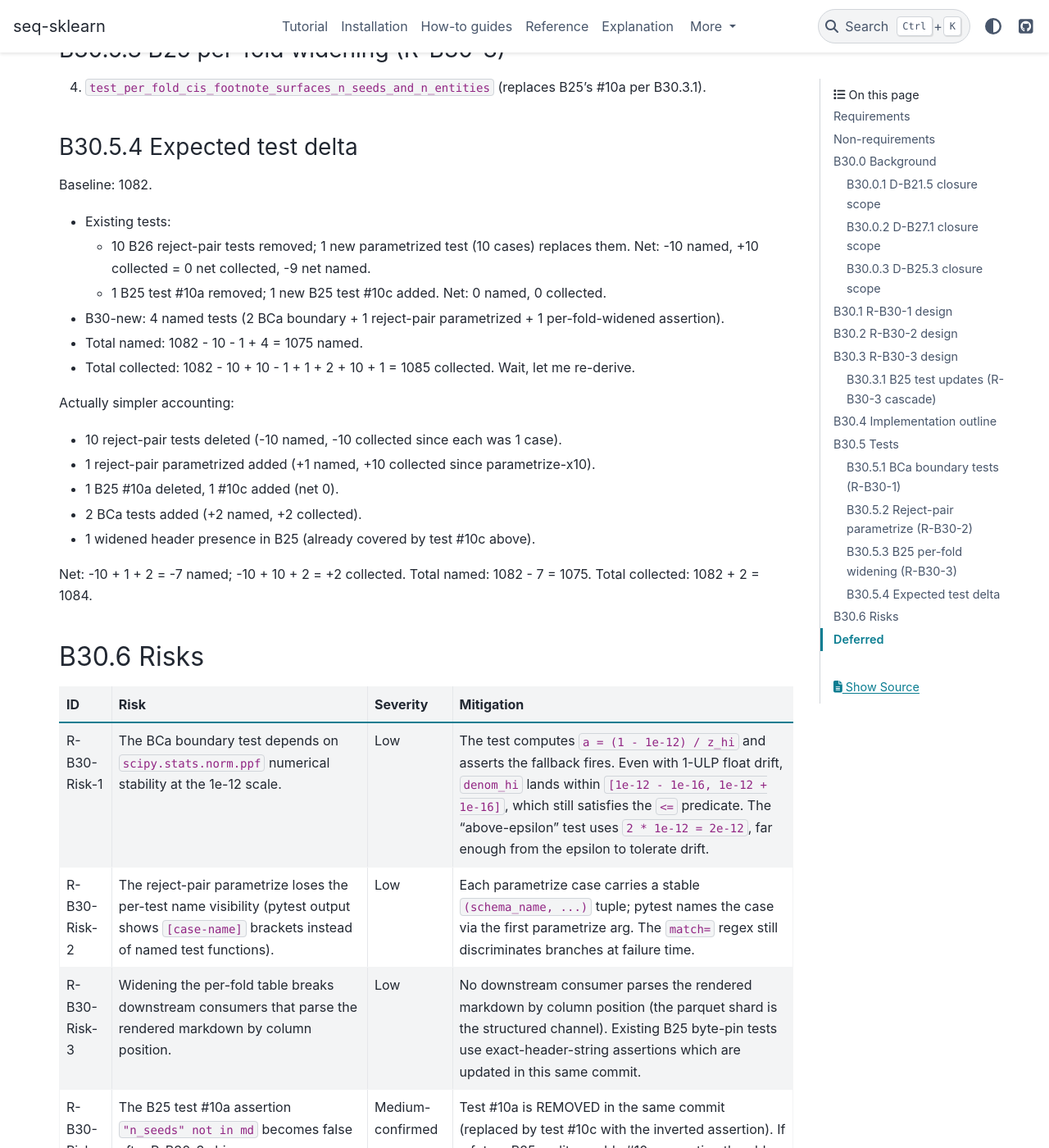
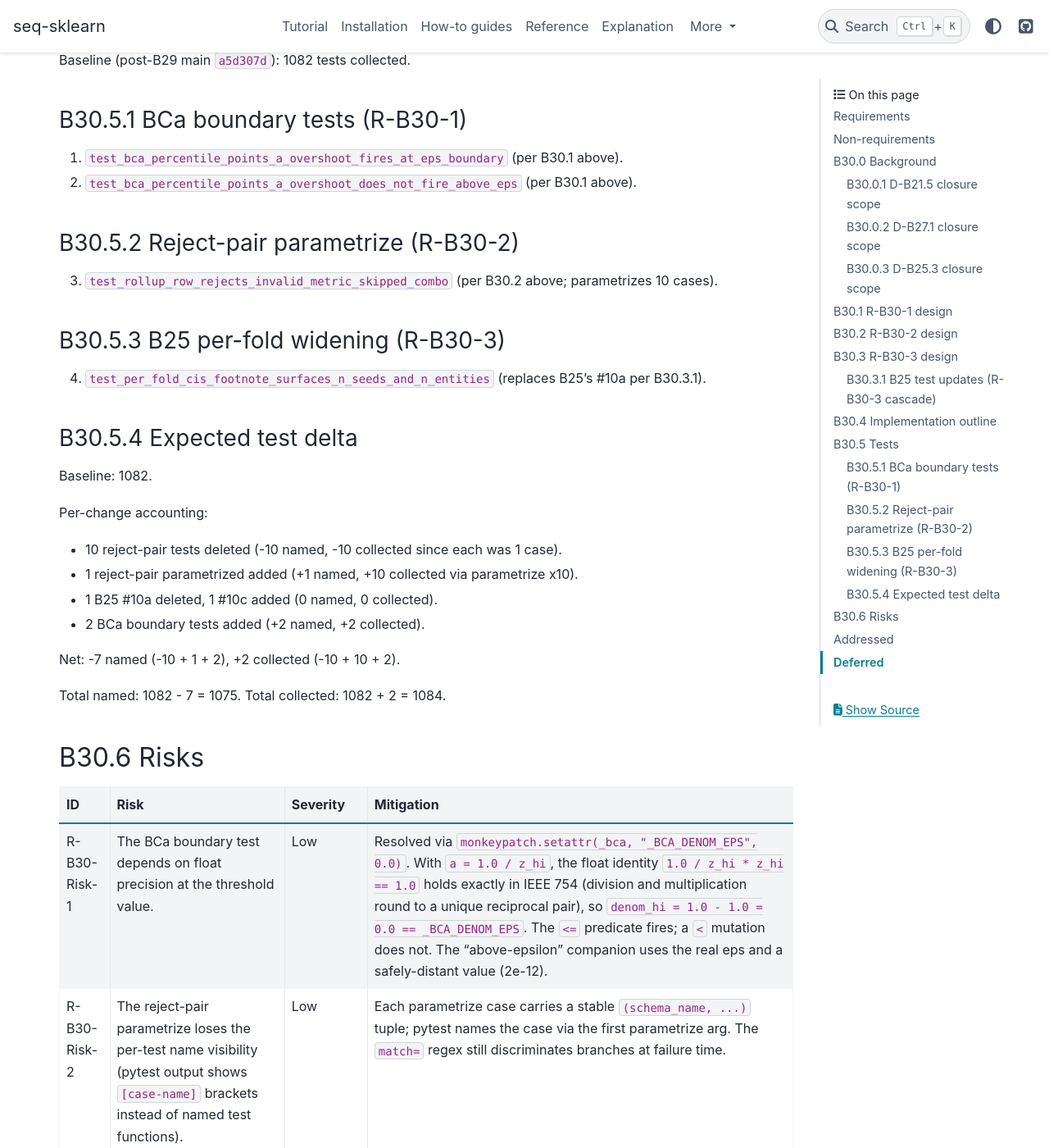
Before and after one commit to switch527/seq-sklearn, a Sphinx documentation site: the page built from docs/benchmark_suite_design_b30_delta.md, in a window 1280 px wide and 1400 px high, scrolled down 4337 px. Shown: the whole window at 82% size. Built offline with Sphinx 7.4.7 and the PyData theme 0.15.4, drawn with Linux system fonts in a browser that asks for light colours; pages that are not in the unit, such as notebooks, are missing from menus; some of the changed text lies outside the part shown.

Commit message:
docs(B30): close R1 design swarm CRITICAL + IMPs
R1 design swarm consensus on commit 9a7ce4b (1C/6I/5N).
Closures:
- qa-R1-C1: BCa boundary test rewritten with
  monkeypatch.setattr(_bca, "_BCA_DENOM_EPS", 0.0) and
  a = 1.0/z_hi so denom_hi == 0.0 exactly. Discriminates
  `<=` from `<` mutation.
- arch-R1-I1 + qa-R1-I1: B30.3.1 cascade extended to
  include tests #6 and #7 in B25 (both hard-pin 7-element
  cell lists that become 9-element after widening).
- qa-R1-I2: test #10 renamed _correct_eight_fields.
- arch-R1-I2 + qa-R1-I3 + style-R1-N1: B30.5.4 cleaned up
  with single per-change accounting.
- arch-R1-I3: Risk-1 prose updated for monkeypatch
  approach (IEEE 754 identity).
- arch-R1-N1: line range corrected to :221-270.

Test count unchanged (4 named / 4 collected new).

Co-Authored-By: Claude Opus 4.7 (1M context) <noreply@anthropic.com>

````diff
--- a/docs/benchmark_suite_design_b30_delta.md
+++ b/docs/benchmark_suite_design_b30_delta.md
@@ -76,30 +76,41 @@ and `metric_mean`.
 
 In `tests/benchmarks/test_b21_bca_ci.py` (next to existing
 `_bca_percentile_points` tests at `:215-243`), add two
-boundary tests:
+boundary tests (qa-R1-C1 closure: monkeypatch
+`_BCA_DENOM_EPS` to 0.0 so the boundary lands at an
+EXACTLY-representable float, allowing `<=` vs `<` to
+discriminate):
 
 ```python
-def test_bca_percentile_points_a_overshoot_fires_at_eps_boundary() -> None:
-    """D-B21.5 closure: synthesize `a` so denom_hi lands at
-    exactly `_BCA_DENOM_EPS`. The `<=` predicate at
-    `benchmarks/metrics/bootstrap.py:97` must fire on
-    equality."""
+def test_bca_percentile_points_a_overshoot_fires_at_eps_boundary(
+    monkeypatch: pytest.MonkeyPatch,
+) -> None:
+    """D-B21.5 closure + qa-R1-C1: monkeypatch the eps to 0.0
+    and synthesize a so denom_hi lands at exactly 0.0. The
+    `<=` predicate at `benchmarks/metrics/bootstrap.py:97`
+    fires on equality; a `<` mutation would NOT fire and
+    fallback would be None. Float arithmetic guarantee:
+    1.0 / z_hi * z_hi == 1.0 exactly in IEEE 754 (the
+    division and multiplication round to a unique reciprocal
+    pair)."""
+    import benchmarks.metrics.bootstrap as _bca
+    monkeypatch.setattr(_bca, "_BCA_DENOM_EPS", 0.0)
     from scipy.stats import norm
     confidence = 0.95
     alpha = (1.0 - confidence) / 2.0
     z_hi = float(norm.ppf(1.0 - alpha))
-    # With p0=0.5, z0=0, so denom_hi = 1 - a*z_hi.
-    # Want denom_hi == _BCA_DENOM_EPS = 1e-12.
-    # Solve: a = (1 - 1e-12) / z_hi.
-    a = (1.0 - 1e-12) / z_hi
+    # With p0=0.5, z0=0: denom_hi = 1 - a*z_hi. Want
+    # denom_hi == 0.0. Solve: a = 1.0 / z_hi exactly.
+    a = 1.0 / z_hi
     _, _, fallback = _bca_percentile_points(p0=0.5, a=a, confidence=confidence)
     assert fallback == "a_overshoot"
 
 
 def test_bca_percentile_points_a_overshoot_does_not_fire_above_eps() -> None:
-    """Companion to the boundary test: a value that puts
-    denom_hi at 2 * _BCA_DENOM_EPS (just above the
-    threshold) must NOT fire the fallback."""
+    """Companion: with the real eps (1e-12), a value above
+    the threshold must NOT fire the fallback. Combined with
+    the boundary test above, the pair pins `<=` semantics at
+    exactly the threshold value."""
     from scipy.stats import norm
     confidence = 0.95
     alpha = (1.0 - confidence) / 2.0
@@ -110,9 +121,10 @@ def test_bca_percentile_points_a_overshoot_does_not_fire_above_eps() -> None:
 ```
 
 The two tests together pin the exact `<=` semantics: a `<`
-mutation would let the boundary test pass without raising
-(fallback would be None), and an off-by-one `<` flip
-would still pass the above-epsilon test.
+mutation would let the boundary test pass with `fallback=None`
+(since `denom_hi = 0.0` is NOT `< 0.0`), and the
+above-epsilon test continues to assert `fallback is None`
+under both `<` and `<=` operators.
 
 ## B30.2 R-B30-2 design
 
@@ -176,6 +188,15 @@ empty-list early return are unchanged.
   tests) update to include `n_seeds | n_entities` between
   `fold` and `metric_mean`. Same pattern across all 5
   renderers.
+- **Tests #6 and #7** (arch-R1-I1 + qa-R1-I1 closure: both
+  hard-pin the rendered fold row as a 7-element cell list
+  split on ` | `; insertion of n_seeds + n_entities cells
+  changes the list to 9 elements): updated to use the
+  `_fold_ci()` defaults (`n_seeds=2, n_entities=4`). Test
+  #6 expected list becomes
+  `["fake_binary", "0", "2", "4", "-", "-", "-", "bca", "-"]`;
+  test #7 expected list becomes
+  `["fake_binary", "0", "2", "4", "0.2150", "0.2000", "0.2300", "bca", "-"]`.
 - Test #10a
   (`test_per_fold_cis_footnote_does_not_surface_n_seeds_or_n_entities`)
   removed. The B25 design's deferral D-B25.3 explicitly
@@ -230,40 +253,71 @@ Baseline (post-B29 main `a5d307d`): 1082 tests collected.
 ### B30.5.4 Expected test delta
 
 Baseline: 1082.
-- Existing tests:
-  - 10 B26 reject-pair tests removed; 1 new parametrized
-    test (10 cases) replaces them. Net: -10 named, +10
-    collected = 0 net collected, -9 net named.
-  - 1 B25 test #10a removed; 1 new B25 test #10c added.
-    Net: 0 named, 0 collected.
-- B30-new: 4 named tests (2 BCa boundary + 1 reject-pair
-  parametrized + 1 per-fold-widened assertion).
-- Total named: 1082 - 10 - 1 + 4 = 1075 named.
-- Total collected: 1082 - 10 + 10 - 1 + 1 + 2 + 10 + 1 =
-  1085 collected. Wait, let me re-derive.
 
-Actually simpler accounting:
+Per-change accounting:
 - 10 reject-pair tests deleted (-10 named, -10 collected
   since each was 1 case).
 - 1 reject-pair parametrized added (+1 named, +10
-  collected since parametrize-x10).
-- 1 B25 #10a deleted, 1 #10c added (net 0).
-- 2 BCa tests added (+2 named, +2 collected).
-- 1 widened header presence in B25 (already covered by
-  test #10c above).
+  collected via parametrize x10).
+- 1 B25 #10a deleted, 1 #10c added (0 named, 0 collected).
+- 2 BCa boundary tests added (+2 named, +2 collected).
 
-Net: -10 + 1 + 2 = -7 named; -10 + 10 + 2 = +2 collected.
-Total named: 1082 - 7 = 1075. Total collected: 1082 + 2 =
-1084.
+Net: -7 named (-10 + 1 + 2), +2 collected (-10 + 10 + 2).
+
+Total named: 1082 - 7 = 1075.
+Total collected: 1082 + 2 = 1084.
 
 ## B30.6 Risks
 
 | ID | Risk | Severity | Mitigation |
 |---|---|---|---|
-| R-B30-Risk-1 | The BCa boundary test depends on `scipy.stats.norm.ppf` numerical stability at the 1e-12 scale. | Low | The test computes `a = (1 - 1e-12) / z_hi` and asserts the fallback fires. Even with 1-ULP float drift, `denom_hi` lands within `[1e-12 - 1e-16, 1e-12 + 1e-16]`, which still satisfies the `<=` predicate. The "above-epsilon" test uses `2 * 1e-12 = 2e-12`, far enough from the epsilon to tolerate drift. |
+| R-B30-Risk-1 | The BCa boundary test depends on float precision at the threshold value. | Low | Resolved via `monkeypatch.setattr(_bca, "_BCA_DENOM_EPS", 0.0)`. With `a = 1.0 / z_hi`, the float identity `1.0 / z_hi * z_hi == 1.0` holds exactly in IEEE 754 (division and multiplication round to a unique reciprocal pair), so `denom_hi = 1.0 - 1.0 = 0.0 == _BCA_DENOM_EPS`. The `<=` predicate fires; a `<` mutation does not. The "above-epsilon" companion uses the real eps and a safely-distant value (2e-12). |
 | R-B30-Risk-2 | The reject-pair parametrize loses the per-test name visibility (pytest output shows `[case-name]` brackets instead of named test functions). | Low | Each parametrize case carries a stable `(schema_name, ...)` tuple; pytest names the case via the first parametrize arg. The `match=` regex still discriminates branches at failure time. |
 | R-B30-Risk-3 | Widening the per-fold table breaks downstream consumers that parse the rendered markdown by column position. | Low | No downstream consumer parses the rendered markdown by column position (the parquet shard is the structured channel). Existing B25 byte-pin tests use exact-header-string assertions which are updated in this same commit. |
 | R-B30-Risk-4 | The B25 test #10a assertion `"n_seeds" not in md` becomes false after R-B30-3 ships. | Medium-confirmed | Test #10a is REMOVED in the same commit (replaced by test #10c with the inverted assertion). If a future B25 audit re-adds #10a expecting the old behavior, the conflict is caught at PR-review time. |
+
+## Addressed
+
+R1 design swarm on commit `9a7ce4b`: architecture-reviewer
+(0C / 3I / 3N REQUEST_CHANGES), qa-test-coverage (1C / 3I /
+1N REQUEST_CHANGES), style-reviewer (0C / 0I / 1N APPROVE).
+Deduplicated total: 1 CRITICAL, 6 IMPROVEMENT, 5 NITPICK.
+Closures:
+
+- **qa-R1-C1** (BCa boundary test does NOT kill `<` vs
+  `<=` mutation because float arithmetic at the 1e-12
+  scale lands undershoot; both operators fire at
+  undershoot values): boundary test rewritten with
+  `monkeypatch.setattr(_bca, "_BCA_DENOM_EPS", 0.0)` and
+  `a = 1.0 / z_hi`. The IEEE 754 identity
+  `1.0 / z_hi * z_hi == 1.0` guarantees
+  `denom_hi == 0.0 == eps` exactly, so `<=` fires while
+  `<` does not. The above-epsilon companion keeps real
+  eps + safe 2e-12 distance.
+- **arch-R1-I1 + qa-R1-I1** (tests #6 and #7 in B25 also
+  break under R-B30-3 widening): B30.3.1 cascade extended
+  to list tests #6 and #7 with the post-widening 9-element
+  cell list (`["fake_binary", "0", "2", "4", "-", "-", "-",
+  "bca", "-"]` for #6 + similar for #7).
+- **qa-R1-I2** (test #10 name `_correct_six_fields` stale
+  after widening): cascade prescribes rename to
+  `_correct_eight_fields`.
+- **arch-R1-I2 + qa-R1-I3 + style-R1-N1** (test count
+  derivation had stream-of-consciousness "let me
+  re-derive" + duplicate accounting): B30.5.4 rewritten as
+  a single clean per-change breakdown with arithmetic.
+- **arch-R1-I3** (Risk-1 prose framing referenced
+  +/-1-ULP drift inaccurately): rewritten to cite the
+  IEEE 754 reciprocal-pair identity used in the new
+  monkeypatch approach.
+- **arch-R1-N1** (line range :170-275 wrong): corrected to
+  `:221-270`.
+- **arch-R1-N2, arch-R1-N3, qa-R1-N1**: NOT changed;
+  cosmetic.
+
+Test count after R1 closures: unchanged (4 named / 4
+collected new). The qa-C1 closure preserved the 2-test
+boundary structure.
 
 ## Deferred
 
````
Also changed, not shown: other parts of docs/benchmark_suite_design_b30_delta.md (+4 -2 lines).
